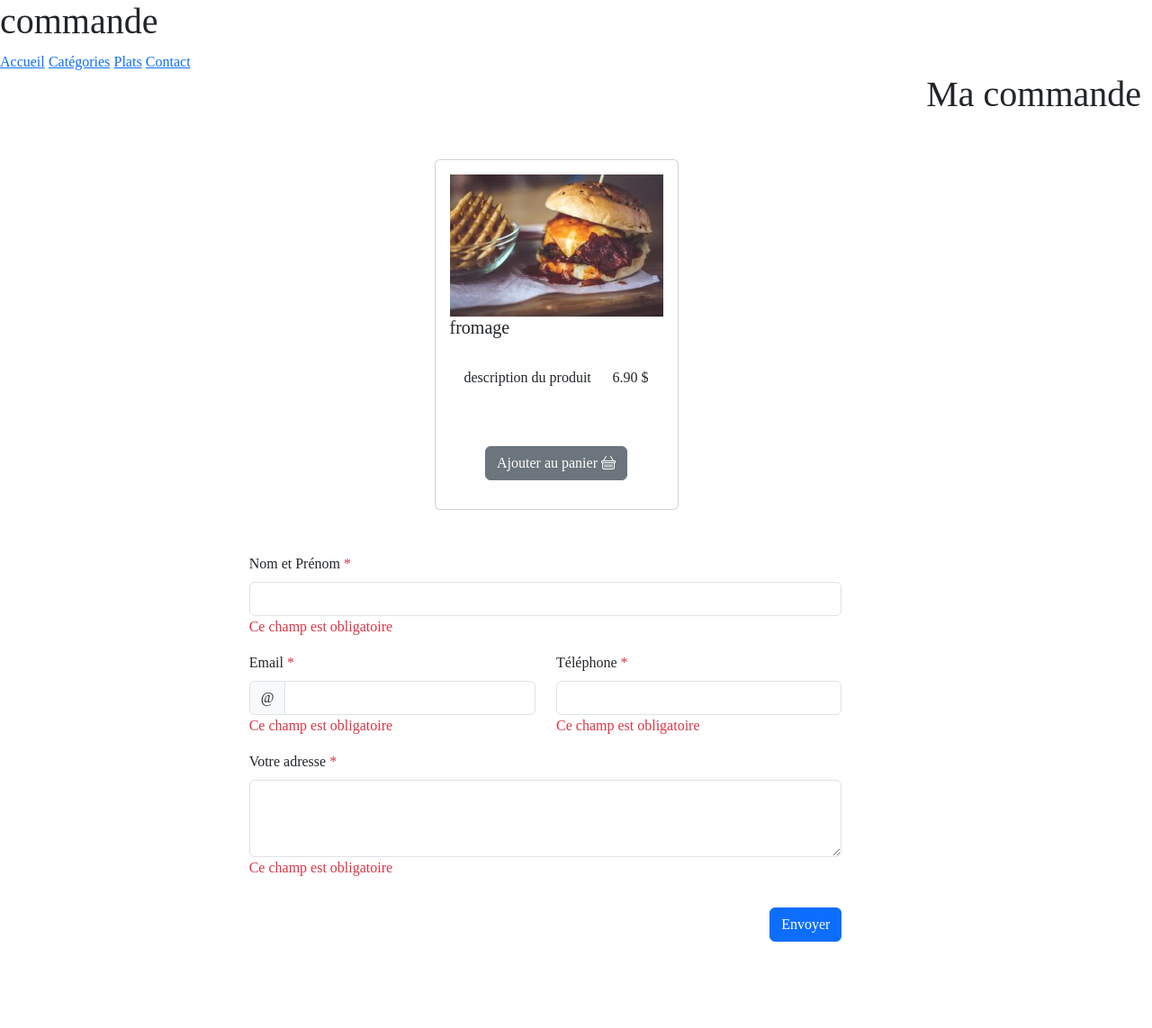
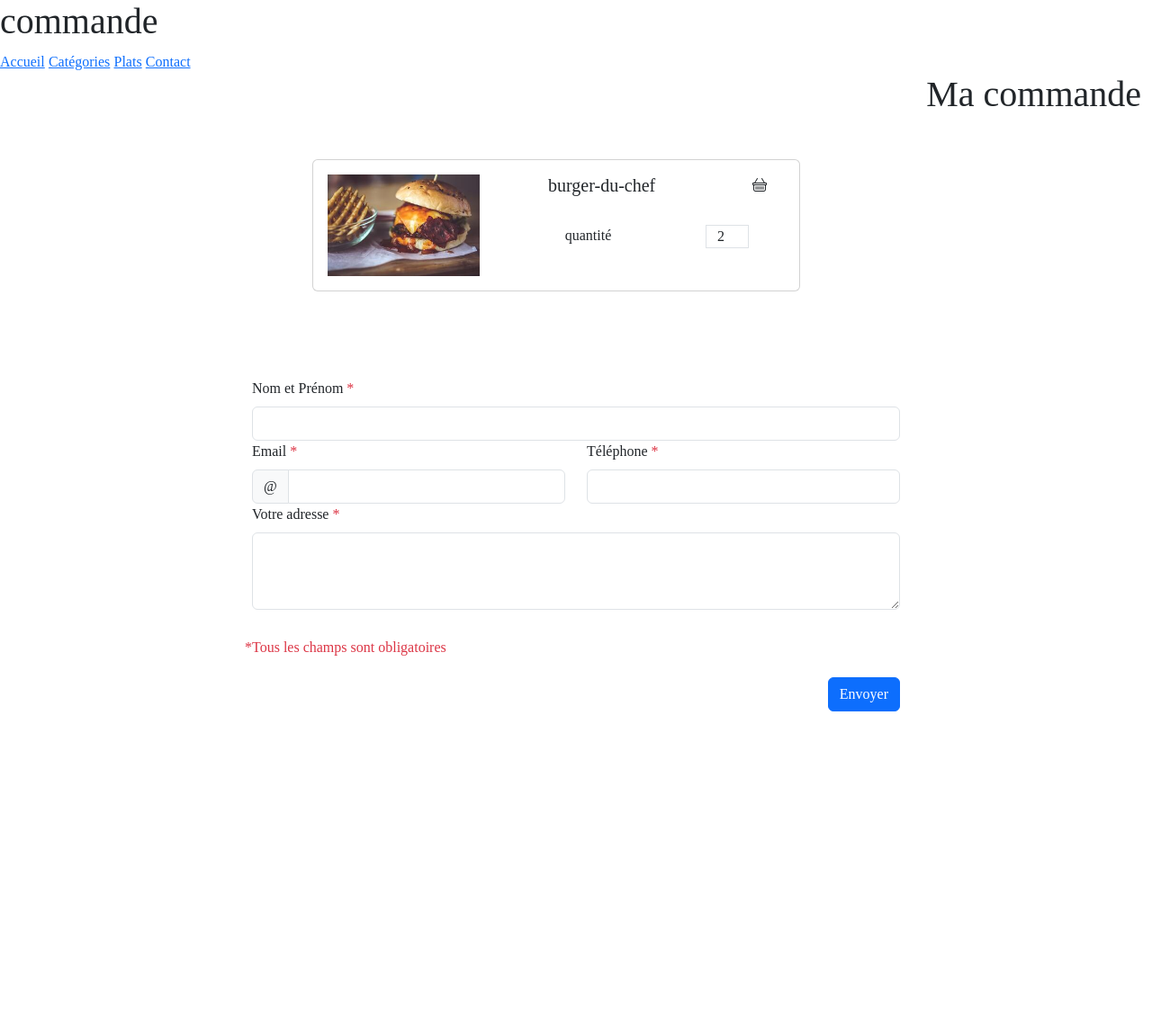
Before and after one commit to heidi-gouider/heidi, a PHP site: page /HTML/commande.html in a window 1280 px wide. Shown: the whole page at 90% size. After the commit the page ends 791 px from the top, so only its background shows below. Run offline with PHP 8.4, Linux system fonts and the light colour scheme.

Commit message:
validation form commande js et jQuery

```diff
--- a/FRONT/STATIQUE/CSS/style.css
+++ b/FRONT/STATIQUE/CSS/style.css
@@ -256,7 +256,7 @@ nav {
   justify-content: space-between;
 }
 
-.link-external i {}
+/* .link-external i {} */
 
 
 /* .link-external i:hover{
--- a/FRONT/STATIQUE/HTML/commande.html
+++ b/FRONT/STATIQUE/HTML/commande.html
@@ -5,7 +5,7 @@
     <meta http-equiv="X-UA-Compatible" content="IE=edge" />
     <meta name="viewport" content="width=device-width, initial-scale=1.0" />
     <title>Restaurant Le District</title>
-    <link rel="stylesheet" type="text/css" href="../CSS/style.css" />
+    <!-- <link rel="stylesheet" type="text/css" href="../CSS/style.css" /> -->
     <link
       href="https://cdn.jsdelivr.net/npm/bootstrap@5.3.0/dist/css/bootstrap.min.css"
       rel="stylesheet"
@@ -31,71 +31,75 @@
       <!-- /// LES PLATS COMMANDÉS EN SCROLL HIDDEN/// -->
   <div class="container m-5">
     <div class="row  m-3 justify-content-around">
-      <div class="card p-3 w-25">
-        <img src="../ASSETS/IMG/food/cheesburger.jpg" alt="image burger" id="image1" />
-        <div class="card-title">
-          <h5>fromage</h5>
-        </div>
-        <div class="card-body">
-          <div class="d-flex justify-content-between">
-            <p>description du produit</p>
-            <p class="content bg-body"> 6.90 $ </p>
+      <div class="card p-3 w-50 flex-row justify-content-between">
+        <img class="col-4" src="../ASSETS/IMG/food/cheesburger.jpg" alt="image burger" id="image1" />
+        <div class="col-7">
+          <div class="card-title row justify-content-around">
+            <h5 class="col-6"> burger-du-chef</h5>
+            <i class="bi bi-basket col-1"></i>
           </div>
-          <!-- <div class="container"> -->
+          <div class="card-body row justify-content-around">
+            <!-- <p>description du produit</p>
+            </div> -->
+            <!-- <div class="row justify-content-around"> -->
+            <span class="col-4">quantité</span>
+            <span class="content col-2 border">2</span>
+          </div>
 
           <!-- bouton -->
-          <button type="button" class=" d-block mt-5 btn btn-secondary mx-auto" data-bs-toggle="modal"
+          <!-- <button type="button" class=" d-block mt-5 btn btn-secondary mx-auto" data-bs-toggle="modal"
             data-bs-target="#modal">Ajouter au panier
             <i class="bi bi-basket"></i>
-          </button>
-
+          </button> -->
         </div>
       </div>
+    </div>
+  </div>
 
 
 
     <div class="container d-flex justify-content-center">
-      <form class="row col-8 m-5">
-        <div class="row">
+      <form action="" method="post" class="validation row col-8 m-5 " novalidate>
           <div class="col-md-12">
-            <label for="validationDefault01" class="form-label">
+            <label for="fullName" class="form-label">
               Nom et Prénom
               <span class="required text-danger">*</span>
             </label>
-            <input type="text" class="form-control" id="validationDefault01" value="" required/>
-            <p class="text-danger">Ce champ est obligatoire</p>
+            <input type="text" class="form-control" id="fullName" value="" required/>
+            <span class="invalid-feedback">Veuillez renseigner votre Nom et votre prénom</span>
           </div>
 
           <div class="col-md-6">
-            <label for="validationServerUsername" class="form-label">
+            <label for="email" class="form-label">
               Email
               <span class="required text-danger">*</span>
             </label>
             <div class="input-group has-validation">
               <span class="input-group-text" id="inputGroupPrepend3">@</span>
-              <input type="text" class="form-control" id="validationServerUsername"/>
-              <div id="validationServerUsernameFeedback"></div>
+              <input type="text" class="form-control" id="email" required/>
+              <span class="invalid-feedback">Veuillez renseigner votre Email</span>
             </div>
-            <p class="text-danger">Ce champ est obligatoire</p>
           </div>
 
           <div class="col-md-6">
-            <label for="validationDefault03" class="form-label">
+            <label for="tel" class="form-label">
               Téléphone
               <span class="required text-danger">*</span>
             </label>
-            <input type="number" class="form-control" id="validationDefault03" value="" required/>
-            <p class="text-danger">Ce champ est obligatoire</p>
+            <input type="number" class="form-control" id="tel" value="" required/>
+            <span class="invalid-feedback">Veuillez renseigner un téléphone</span>
           </div>
 
           <div class="mb-3">
-            <label for="exampleFormControlTextarea1" class="form-label">
+            <label for="adresse" class="form-label">
               Votre adresse
               <span class="required text-danger">*</span>
             </label>
-            <textarea class="form-control" id="exampleFormControlTextarea1" rows="3" required></textarea>
-            <p class="text-danger">Ce champ est obligatoire</p>
+            <textarea class="form-control" id="adresse" rows="3" required></textarea>
+            <span class="invalid-feedback">Veuillez renseigner votre adresse</span>
           </div>
+
+          <h6 class="row p-3 text-danger">*Tous les champs sont obligatoires</h6>
 
           <div class="col-12 d-flex justify-content-end">
             <button class="btn btn-primary" type="submit">Envoyer</button>
@@ -103,7 +107,7 @@
         </div>
       </form>
     </div>
-
+    <script src="../../DYNAMIQUE/JAVASCRIPT/validationForms.js"></script>
     <script
       src="https://cdn.jsdelivr.net/npm/bootstrap@5.3.0/dist/js/bootstrap.bundle.min.js"
       integrity="sha384-geWF76RCwLtnZ8qwWowPQNguL3RmwHVBC9FhGdlKrxdiJJigb/j/68SIy3Te4Bkz"
--- a/FRONT/STATIQUE/HTML/contact.html
+++ b/FRONT/STATIQUE/HTML/contact.html
@@ -91,11 +91,10 @@
       </div>
     </form>
   </div>
-  <script src="../../DYNAMIQUE/JAVASCRIPT/contact.js"></script>
+  <script src="../../DYNAMIQUE/JAVASCRIPT/validationForms.js"></script>
   <script src="https://cdn.jsdelivr.net/npm/bootstrap@5.3.0/dist/js/bootstrap.bundle.min.js"
     integrity="sha384-geWF76RCwLtnZ8qwWowPQNguL3RmwHVBC9FhGdlKrxdiJJigb/j/68SIy3Te4Bkz"
     crossorigin="anonymous"></script>
-  <!-- <script src="https://code.jquery.com/jquery-3.6.0.min.js"></script> -->
   <script src="https://code.jquery.com/jquery-3.7.0.js" integrity="sha256-JlqSTELeR4TLqP0OG9dxM7yDPqX1ox/HfgiSLBj8+kM=" crossorigin="anonymous"></script>
 </body>
 
```
Also changed, not shown: FRONT/DYNAMIQUE/JAVASCRIPT/validationForms.js (renamed from FRONT/DYNAMIQUE/JAVASCRIPT/contact.js).
